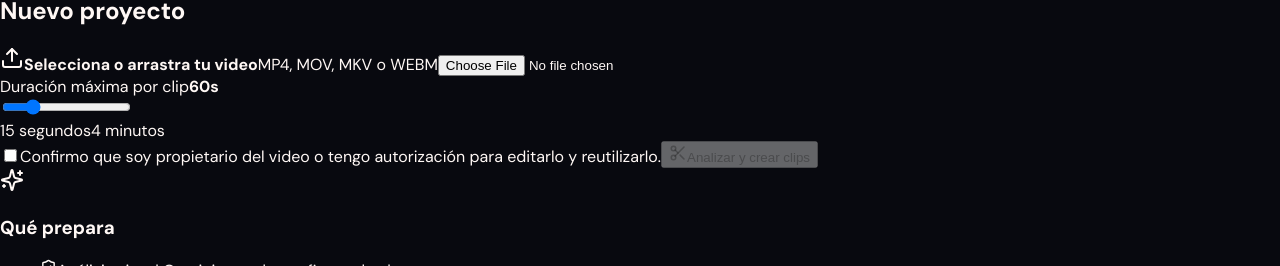
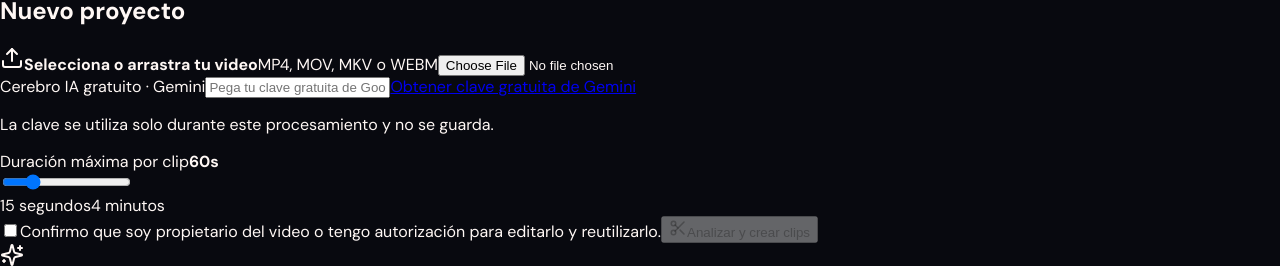
Before and after one commit to pintubeservi-star/gamekey-market, a Next.js app: page /clipper in a window 1280 px wide. Shown: the part 220-486 px from the top of the page. Built offline with nearby package versions, Linux system fonts and the light colour scheme; no server answers; a web font is replaced by a local one.

Commit message:
Expose free Gemini API key setup in web clipper

```diff
--- a/app/clipper/page.tsx
+++ b/app/clipper/page.tsx
@@ -61,6 +61,12 @@ export default function ClipperPage() {
             <input type="file" accept="video/*" className="hidden" onChange={e => setFile(e.target.files?.[0] || null)}/>
           </label>
           <div className="mt-7">
+            <label className="mb-2 block text-sm font-semibold">Cerebro IA gratuito · Gemini</label>
+            <input type="password" autoComplete="off" value={geminiKey} onChange={e => setGeminiKey(e.target.value)} placeholder="Pega tu clave gratuita de Google AI Studio (opcional)" className="w-full rounded-xl border border-cyan-400/30 bg-black/30 px-4 py-3 text-sm text-white outline-none focus:border-cyan-300"/>
+            <a className="mt-2 inline-block text-xs text-cyan-300 underline" href="https://aistudio.google.com/app/apikey" target="_blank" rel="noreferrer">Obtener clave gratuita de Gemini</a>
+            <p className="mt-2 text-xs text-slate-500">La clave se utiliza solo durante este procesamiento y no se guarda.</p>
+          </div>
+          <div className="mt-7">
             <div className="mb-3 flex justify-between"><label className="text-sm font-semibold">Duración máxima por clip</label><b className="text-cyan-300">{duration}s</b></div>
             <input aria-label="Duración máxima" type="range" min="15" max="240" step="15" value={duration} onChange={e => setDuration(Number(e.target.value))} className="w-full accent-cyan-400"/>
             <div className="flex justify-between text-xs text-slate-500"><span>15 segundos</span><span>4 minutos</span></div>
```
